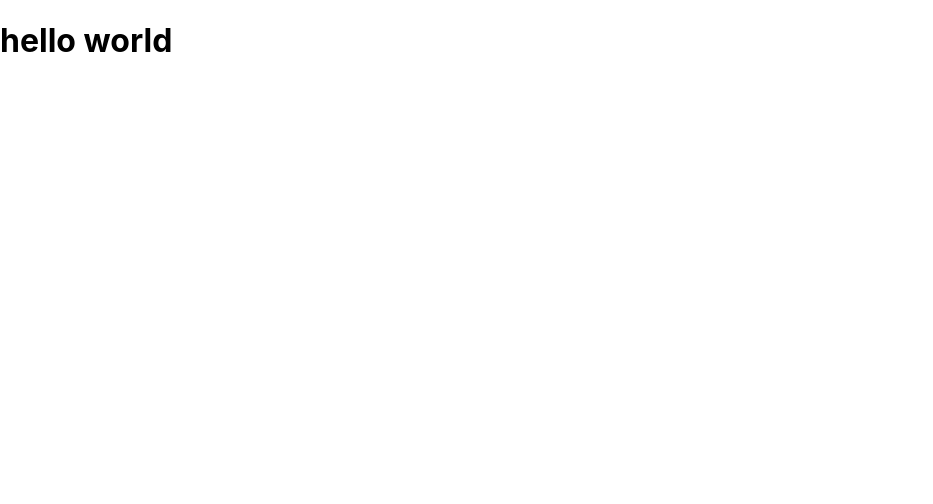
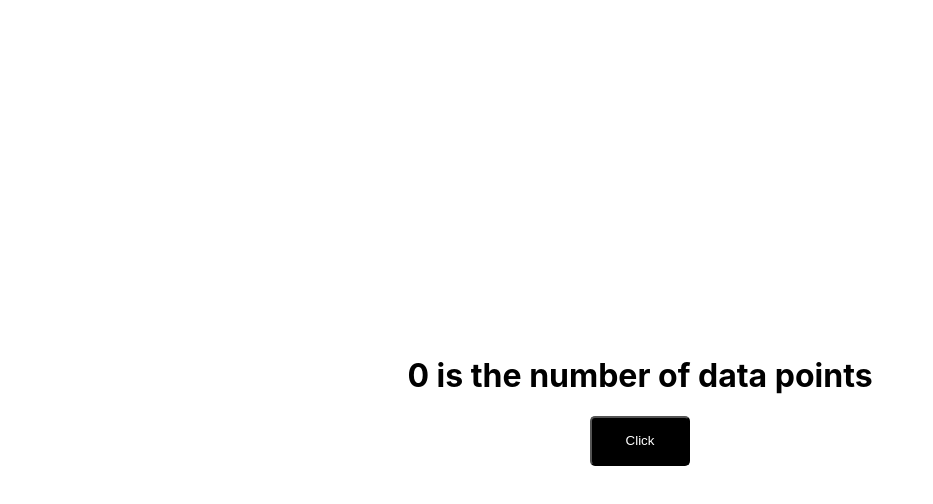
Before and after one commit to Tusharhotbit123/reactBasics, a React (Create React App) app: page / in a window 1280 px wide. Shown: the top 504 px of the page, without its empty margins (0-933 px from the left). Built offline with nearby package versions, Linux system fonts and the light colour scheme.

Commit message:
useState hook

```diff
--- a/src/App.js
+++ b/src/App.js
@@ -1,10 +1,20 @@
 import './App.css';
+import { useState,useEffect } from 'react';
+import Component from "./components/Component"
 
 function App() {
+
+  const [data,setData]=useState(0)
+
+  const handleClick=()=>{
+    setData(data+1);
+  }
+
   return (
-    <div>
-        <h1>hello world</h1>
-        {/* functional componenet */}
+    <div style={{height:"100vh",display:"flex",flexDirection:"column",justifyContent:"center",alignItems:"center"}}>
+        <h1>{data} is the number of data points</h1>
+        <button style={{height:"50px",width:"100px",borderRadius:"5px",backgroundColor:"black",color:"white"}} onClick={handleClick}>Click</button>
+
     </div>
   );
 }
--- /dev/null
+++ b/src/components/Component.jsx
@@ -0,0 +1,13 @@
+import React from 'react'
+
+const Component = ({name,email,phone}) => {
+  return (
+    <div>
+        <h1>{name}</h1>
+        <h1>{email}</h1>
+        <h1>{phone}</h1>
+    </div>
+  )
+}
+
+export default Component
```
